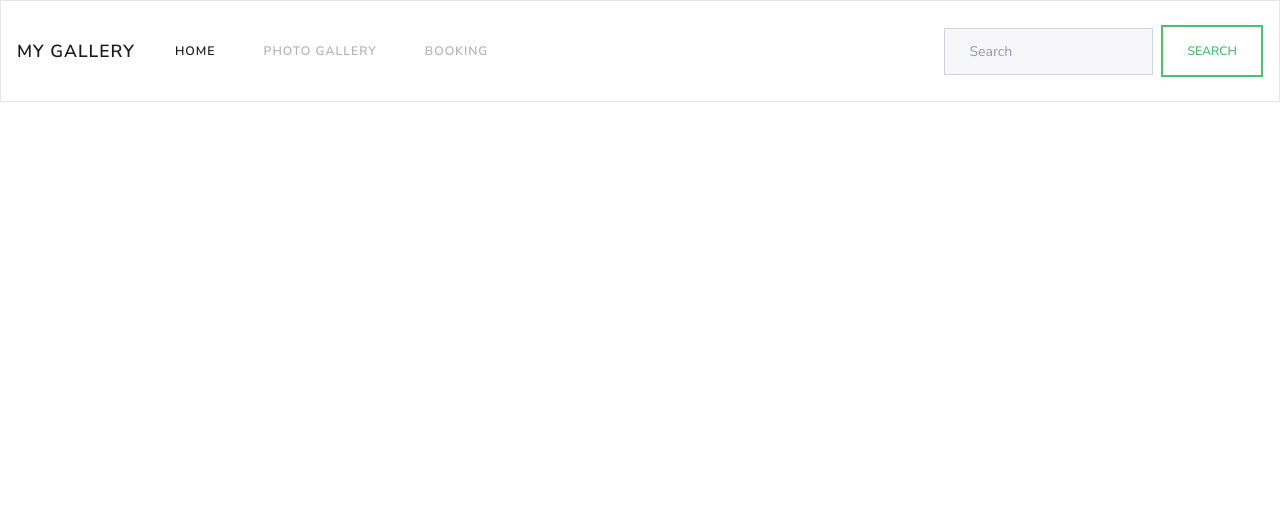
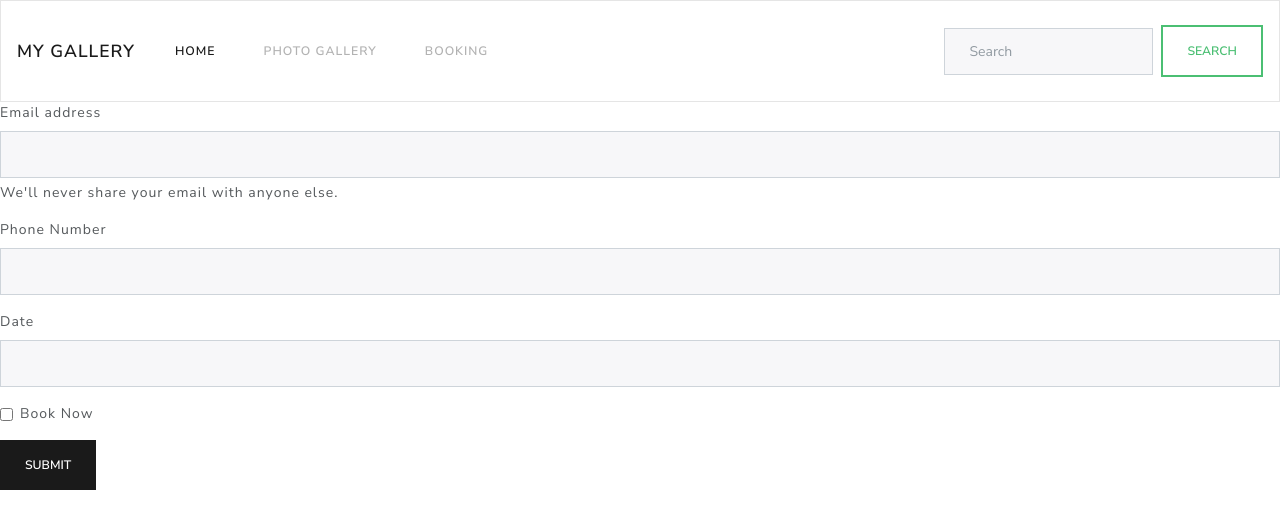
Before and after one commit to Curtisthethird/project-portfolio, a website: page booking.html in a window 1280 px wide. Drawn offline with nearby package versions, Linux system fonts and the light colour scheme.

Commit message:
added form to booking page

```diff
--- a/booking.html
+++ b/booking.html
@@ -35,3 +35,25 @@
                 </form>
             </div>
         </nav>
+
+        <form  action="https://formspree.io/f/xlezzjae"
+method="POST">
+    <div class="mb-3">
+      <label for="Email" class="form-label">Email address</label>
+      <input type="text" class="form-control" id="Email" name="email" aria-describedby="emailHelp">
+      <div id="emailHelp" class="form-text">We'll never share your email with anyone else.</div>
+    </div>
+    <div class="mb-3">
+      <label for="Phonenumber" class="form-label">Phone Number</label>
+      <input type="text" class="form-control" id="Phonenumber" name="phonenumber">
+    </div>
+    <div class="mb-3">
+        <label for="Date" class="form-label">Date</label>
+        <input type="text" class="form-control" id="Date" name="date">
+      </div>
+    <div class="mb-3 form-check">
+      <input type="checkbox" class="form-check-input" id="exampleCheck1">
+      <label class="form-check-label" for="exampleCheck1">Book Now</label>
+    </div>
+    <button type="submit" class="btn btn-primary">Submit</button>
+  </form>
```
